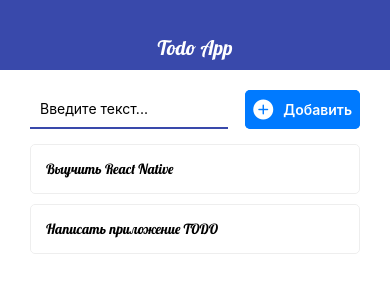
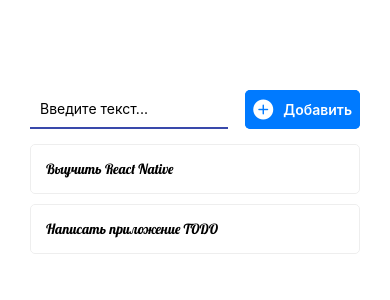
Before and after one commit to kingov-alexey/todo-app-react-native, a React Native app: screen / in a window 390 px wide. Shown: the top 300 px of the page. Built offline with nearby package versions, Linux system fonts and the light colour scheme.

Commit message:
4.7 detect platform. ios or android

```diff
--- a/src/components/Navbar.js
+++ b/src/components/Navbar.js
@@ -1,11 +1,19 @@
 import React from 'react';
-import { View, StyleSheet } from 'react-native';
+import { View, StyleSheet, Platform } from 'react-native';
 import { THEME } from '../theme';
 import { AppText } from './ui/AppText';
 
 export const Navbar = ({ title }) => {
   return (
-    <View style={styles.navbar}>
+    <View
+      style={{
+        ...styles.navbar,
+        ...Platform.select({
+          ios: styles.navbarIos,
+          android: styles.navbarAndroid,
+        }),
+      }}
+    >
       <AppText style={styles.text}>{title}</AppText>
     </View>
   );
@@ -16,11 +24,15 @@
     height: 70,
     alignItems: 'center',
     justifyContent: 'flex-end',
-    backgroundColor: THEME.MAIN_COLOR,
     paddingBottom: 10,
   },
+  navbarIos: {
+    borderBottomColor: THEME.MAIN_COLOR,
+    borderBottomWidth: 1,
+  },
+  navbarAndroid: { backgroundColor: THEME.MAIN_COLOR },
   text: {
-    color: '#fff',
+    color: Platform.OS === 'ios' ? THEME.MAIN_COLOR : '#fff',
     fontSize: 20,
   },
 });
--- a/src/components/ui/AppButton.js
+++ b/src/components/ui/AppButton.js
@@ -1,15 +1,22 @@
 import React from 'react';
-import { View, StyleSheet, TouchableOpacity } from 'react-native';
+import {
+  View,
+  StyleSheet,
+  TouchableOpacity,
+  TouchableNativeFeedback,
+  Platform,
+} from 'react-native';
 import { THEME } from '../../theme';
 import { AppTextBold } from './AppTextBold';
 
 export const AppButton = ({ children, onPress, color = THEME.MAIN_COLOR }) => {
+  const Wrapper = Platform.OS === 'android' ? TouchableNativeFeedback : TouchableOpacity;
   return (
-    <TouchableOpacity onPress={onPress} activeOpacity={0.7}>
+    <Wrapper onPress={onPress} activeOpacity={0.7}>
       <View style={{ ...styles.button, backgroundColor: color }}>
         <AppTextBold style={styles.text}>{children}</AppTextBold>
       </View>
-    </TouchableOpacity>
+    </Wrapper>
   );
 };
 
```
